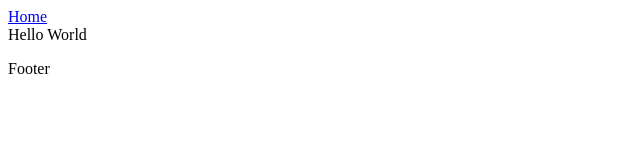
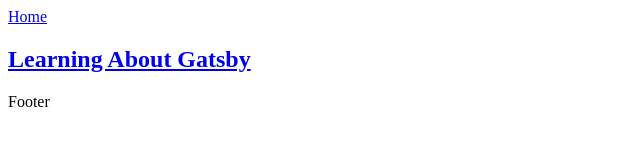
Before and after one commit to Dhadhazi/BlogSite, a Gatsby site: page / in a window 1280 px wide. Shown: the whole page, without its empty margins (0-640 px from the left). Built offline with nearby package versions, Linux system fonts and the light colour scheme; Gatsby itself is replaced by a stand-in of ours.

Commit message:
page list to index

```diff
--- a/src/pages/index.js
+++ b/src/pages/index.js
@@ -1,14 +1,36 @@
 import * as React from "react";
-import Layout from "../components/Layout";
-import Seo from "../components/Seo";
+import Layout from "../components/layout";
+import SEO from "../components/seo";
+import { graphql, Link } from "gatsby";
 
-const IndexPage = () => {
+const IndexPage = ({ data }) => {
+  const posts = data.allMdx.nodes;
+
   return (
     <Layout>
-      <Seo title="Home Page" />
-      <div>Hello World</div>
+      <SEO title={`Home Page`} />
+      {posts.map((post) => {
+        return (
+          <Link to={post.slug} key={post.slug}>
+            <h2>{post.frontmatter.title}</h2>
+          </Link>
+        );
+      })}
     </Layout>
   );
 };
 
+export const pageQuery = graphql`
+  query {
+    allMdx(sort: { fields: [frontmatter___title], order: ASC }) {
+      nodes {
+        slug
+        frontmatter {
+          title
+        }
+      }
+    }
+  }
+`;
+
 export default IndexPage;
```
